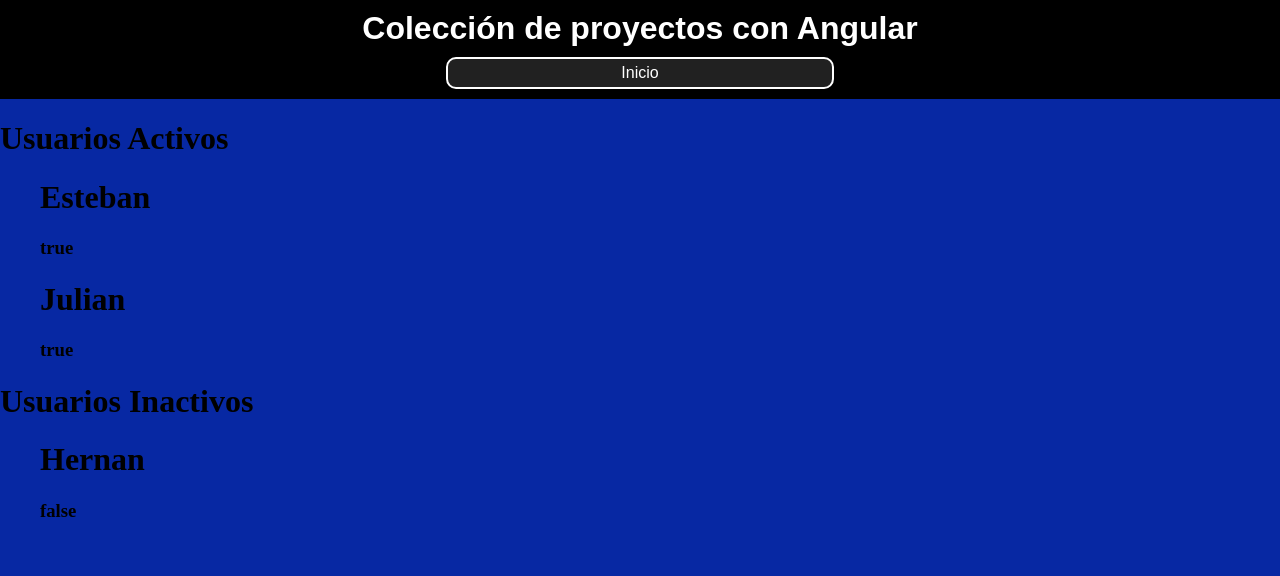
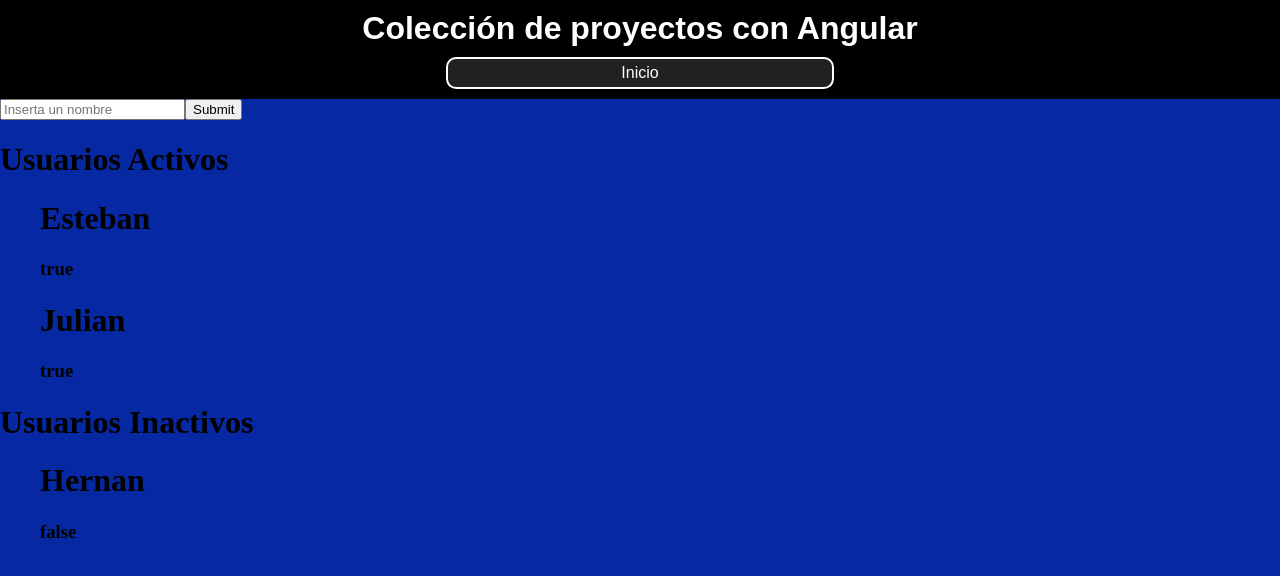
Before and after one commit to GusEngers/angular-practice-and-projects, an Angular app in the folder projects/: page /user-list in a window 1280 px wide. Shown: the top 576 px of the page. Built offline with nearby package versions, Linux system fonts and the light colour scheme.

Commit message:
creando inputs de prueba

```diff
--- a/projects/src/app/user-list/user-list.component.html
+++ b/projects/src/app/user-list/user-list.component.html
@@ -1,5 +1,9 @@
 <div>
 	<div>
+		<form (submit)="onSubmit($event)">
+			<input type="text" id="input-name" value="" (change)="onChange($event)" placeholder="Inserta un nombre" />
+			<input type="submit" name="Enviar"/>
+		</form>
 		<h1>Usuarios Activos</h1>
 		<ul *ngFor="let user of users">
 			<app-user
--- a/projects/src/app/user-list/user-list.component.ts
+++ b/projects/src/app/user-list/user-list.component.ts
@@ -6,6 +6,30 @@
   styleUrls: ['./user-list.component.css']
 })
 export class UserListComponent {
+  newuser = {
+    name: "",
+    active: true
+  };
+
+  clearInput = () => {
+    let value = document.getElementById("input-name") as HTMLInputElement
+    value.value = "";
+  }
+
+  onChange(event: any) {
+    this.newuser.name = event.target.value;
+  };
+
+  onSubmit(event: any) {
+    event.preventDefault();
+    this.users.push(this.newuser);
+    this.clearInput();
+    this.newuser = {
+      name: "",
+      active: true
+    }
+  };
+
   users = [
     {
       name: "Esteban",
```
